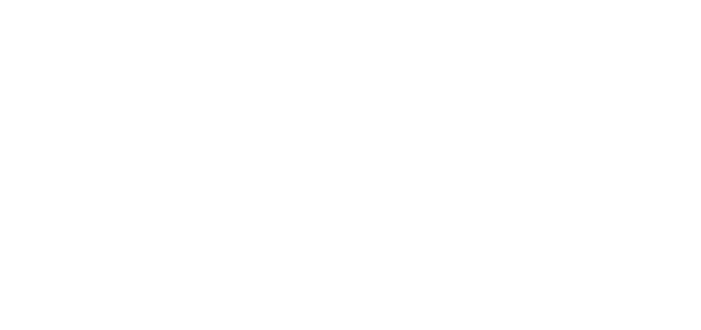
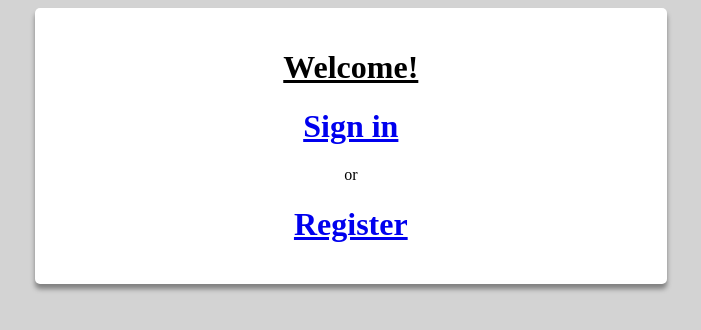
Before and after one commit to mgelfius/floridaHome, a plain HTML site: page index.html in a window 1280 px wide. Shown: the whole page, without its empty margins (226-927 px from the left). Drawn offline with Linux system fonts and the light colour scheme.

Commit message:
Basic CSS, register page, log in page

```diff
--- /dev/null
+++ b/index.css
@@ -0,0 +1,14 @@
+div.header{
+    width: 50%;
+    margin-left: 20%;
+    margin-right: 20%;
+    border-radius: 5px;
+    box-shadow: 0px 5px 5px gray;
+    padding-top: 20px;
+    padding-bottom: 20px;
+    background-color: white;
+    text-align: center;
+}
+body{
+    background-color:lightGray;
+}
--- a/index.html
+++ b/index.html
@@ -1,6 +1,7 @@
 <!DOCTYPE html>
 <html class="no-js">
     <head>
+        <link rel="stylesheet" href="index.css">
         <meta charset="utf-8">
         <meta http-equiv="X-UA-Compatible" content="IE=edge">
         <title>Bryan and Adrienne's Florida Home</title>
@@ -8,6 +9,19 @@
         <meta name="viewport" content="width=device-width, initial-scale=1">
     </head>
     <body>
-
+        <div class="header">
+            <div>
+                <h1><u>Welcome!</u></h1>
+            </div>
+            <h1>
+                <a href="signIn.html">Sign in</a>
+            </h1>
+            <p>
+                or
+            </p>
+            <h1>
+                <a href="register.html">Register</a>
+            </h1>
+        </div>
     </body>
 </html>
```
Also changed, not shown: register.html (added, +14 -0 lines), signIn.html (added, +14 -0 lines).
